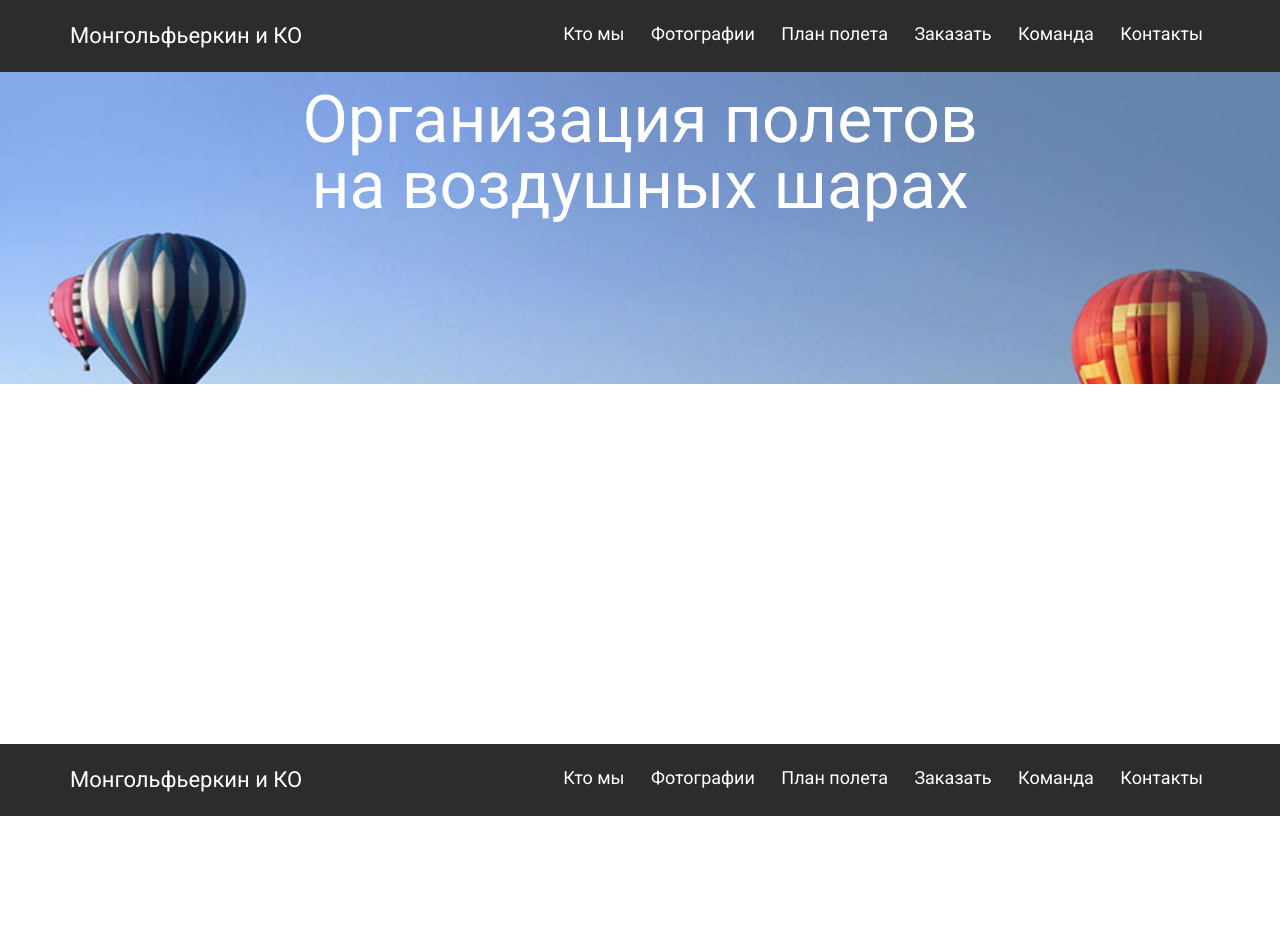
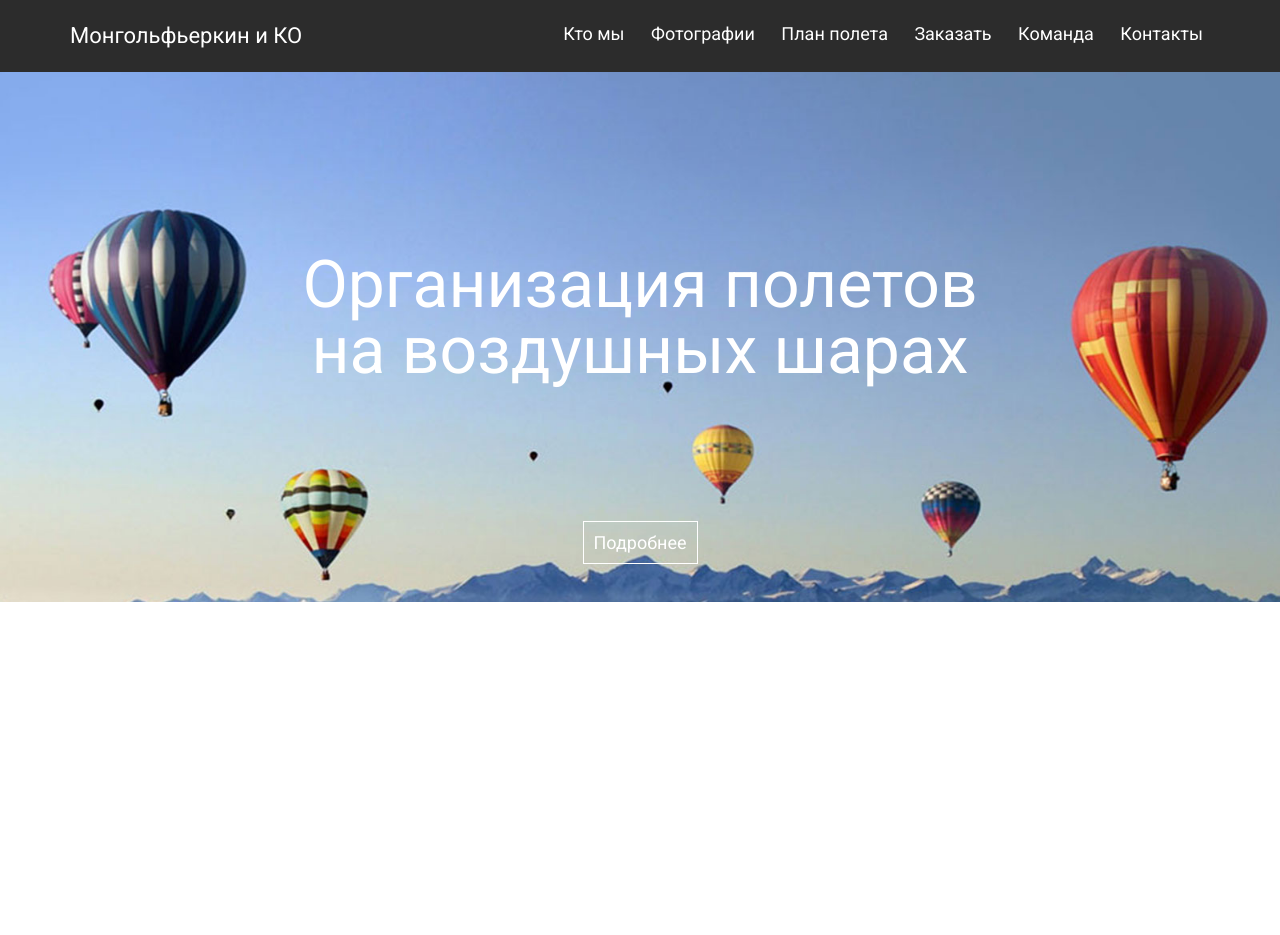
Before and after one commit to farelin/mf_Koneva, a plain HTML site: page index.html in a window 1280 px wide. Shown: the top 935 px of the page. Before the commit the page ends 816 px from the top, so only its background shows below. Drawn offline with Linux system fonts and the light colour scheme.

Commit message:
Стили

```diff
--- a/css/style.css
+++ b/css/style.css
@@ -76,7 +76,13 @@ header, footer {
   background-image: url('../images/promo.jpg');
   background-repeat: no-repeat;
   background-size: cover;
+  background-position: 0 7%;
   text-align: center;
+}
+
+.promo .col12 {
+  padding-top: 180px;
+  padding-bottom: 50px;
 }
 
 .promo h1 {
@@ -84,3 +90,9 @@ header, footer {
   font-size: 66px;
   margin-bottom: 150px;
 }
+
+.promo a {
+  color: #fff;
+  border: 1px solid #fff;
+  padding: 10px;
+}
--- a/index.html
+++ b/index.html
@@ -35,6 +35,7 @@
         <div class="row">
           <div class="col12">
             <h1>Организация полетов<br />на воздушных шарах</h1>
+            <a href="#">Подробнее</a>
           </div>
         </div>
       </div>
```
